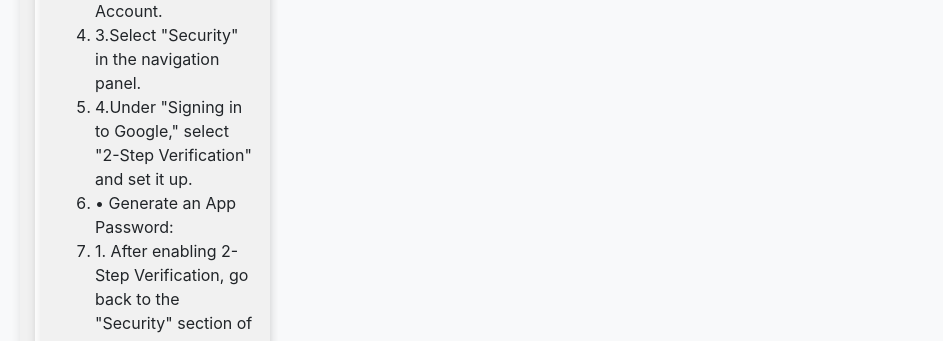
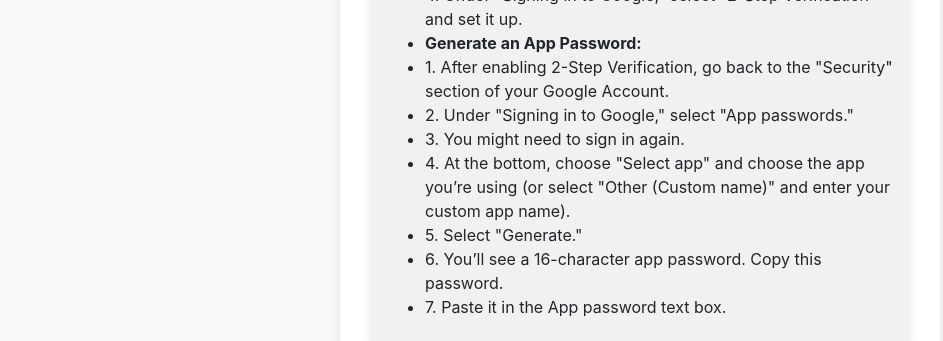
Before and after one commit to shailesh-bitwise/Email-Sending, a plain HTML site: page index.html in a window 1280 px wide. Shown: the part 276-617 px from the top of the page, without its empty margins (0-943 px from the left). Drawn offline with nearby package versions, Linux system fonts and the light colour scheme.

Commit message:
Update index.html

```diff
--- a/index.html
+++ b/index.html
@@ -11,7 +11,7 @@
         }
         .container {
             max-width: 600px;
-            margin-top: 50px;
+            margin: 50px auto;
             padding: 30px;
             background-color: white;
             box-shadow: 0 0 10px rgba(0, 0, 0, 0.1);
@@ -33,41 +33,42 @@
             z-index: 1050;
         }
         .info-card {
-            position: absolute;
-            top: 50px;
-            left: 20px;
-            max-width: 250px;
+            max-width: 700px;
             padding: 15px;
             background-color: #f1f1f1;
             box-shadow: 0 0 10px rgba(0, 0, 0, 0.1);
             border-radius: 8px;
+            margin-bottom: 20px;
+        }
+        .info-card h5 {
+            margin-bottom: 10px;
+        }
+        .info-card p {
+            margin-bottom: 10px;
         }
     </style>
 </head>
 <body>
+    <div class="container">
         <div class="info-card">
-        <div class="info-card">
-        <title><h5>Important Information</h5></title>
+            <h5>Important Information</h5>
             <p>To get your app password:</p>
-        <ol>
-            <li>• For Gmail:</li>
-            <li>1.Enable 2-Step Verification:</li>
-            <li>2.Go to your Google Account.</li>
-            <li>3.Select "Security" in the navigation panel.</li>
-            <li>4.Under "Signing in to Google," select "2-Step Verification" and set it up.</li>
-
-            <li>• Generate an App Password:</li>
+            <ul>
+                <li><strong>For Gmail:</strong></li>
+                <li>1. Enable 2-Step Verification:</li>
+                <li>2. Go to your Google Account.</li>
+                <li>3. Select "Security" in the navigation panel.</li>
+                <li>4. Under "Signing in to Google," select "2-Step Verification" and set it up.</li>
+                <li><strong>Generate an App Password:</strong></li>
                 <li>1. After enabling 2-Step Verification, go back to the "Security" section of your Google Account.</li>
                 <li>2. Under "Signing in to Google," select "App passwords."</li>
                 <li>3. You might need to sign in again.</li>
                 <li>4. At the bottom, choose "Select app" and choose the app you’re using (or select "Other (Custom name)" and enter your custom app name).</li>
                 <li>5. Select "Generate."</li>
                 <li>6. You’ll see a 16-character app password. Copy this password.</li>
-            <li>6. And paste it in the App password text box.</li>
-        </ol>
+                <li>7. Paste it in the App password text box.</li>
+            </ul>
         </div>
-
-    <div class="container">
         <h2>Send Email Form</h2>
         <form id="emailForm">
             <div class="form-group">
```
Lines whose indentation alone changed are shown as unchanged.
